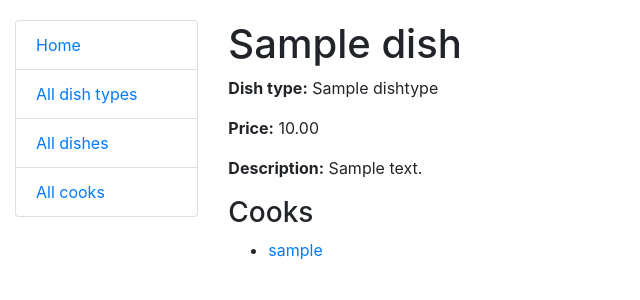
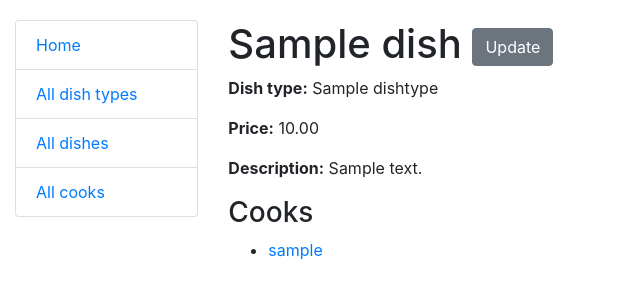
Before and after one commit to Arenkton/restaurant-kitchen-service, a Django app: page /dishes/1/ in a window 1280 px wide. Shown: the top 300 px of the page, without its empty margins (0-640 px from the left). Run offline with Django 5.2, Linux system fonts and the light colour scheme; a user stored in the database is signed in; tables that the repository leaves empty hold one stand-in row (values such as "Sample post").

Commit message:
Add dish update functionality

```diff
--- a/kitchen/urls.py
+++ b/kitchen/urls.py
@@ -43,6 +43,11 @@ urlpatterns = [
         name="dish-create",
     ),
     path(
+        "dishes/<int:pk>/update/",
+        views.DishUpdateView.as_view(),
+        name="dish-update",
+    ),
+    path(
         "cooks/",
         views.CookListView.as_view(),
         name="cook-list",
--- a/kitchen/views.py
+++ b/kitchen/views.py
@@ -56,6 +56,13 @@ class DishCreateView(LoginRequiredMixin, generic.CreateView):
     success_url = reverse_lazy("kitchen:dish-list")
 
 
+class DishUpdateView(LoginRequiredMixin, generic.UpdateView):
+    model = Dish
+    form_class = DishForm
+    template_name = "kitchen/dish_form.html"
+    success_url = reverse_lazy("kitchen:dish-list")
+
+
 class CookListView(LoginRequiredMixin, generic.ListView):
     model = Cook
     context_object_name = "cooks"
--- a/templates/kitchen/dish_detail.html
+++ b/templates/kitchen/dish_detail.html
@@ -1,7 +1,16 @@
 {% extends "base.html" %}
 
 {% block content %}
-  <h1>{{ dish.name }}</h1>
+  <h1>
+    {{ dish.name }}
+
+    <a
+      href="{% url 'kitchen:dish-update' pk=dish.pk %}"
+      class="btn btn-secondary"
+    >
+      Update
+    </a>
+  </h1>
 
   <p>
     <strong>Dish type:</strong>
```
